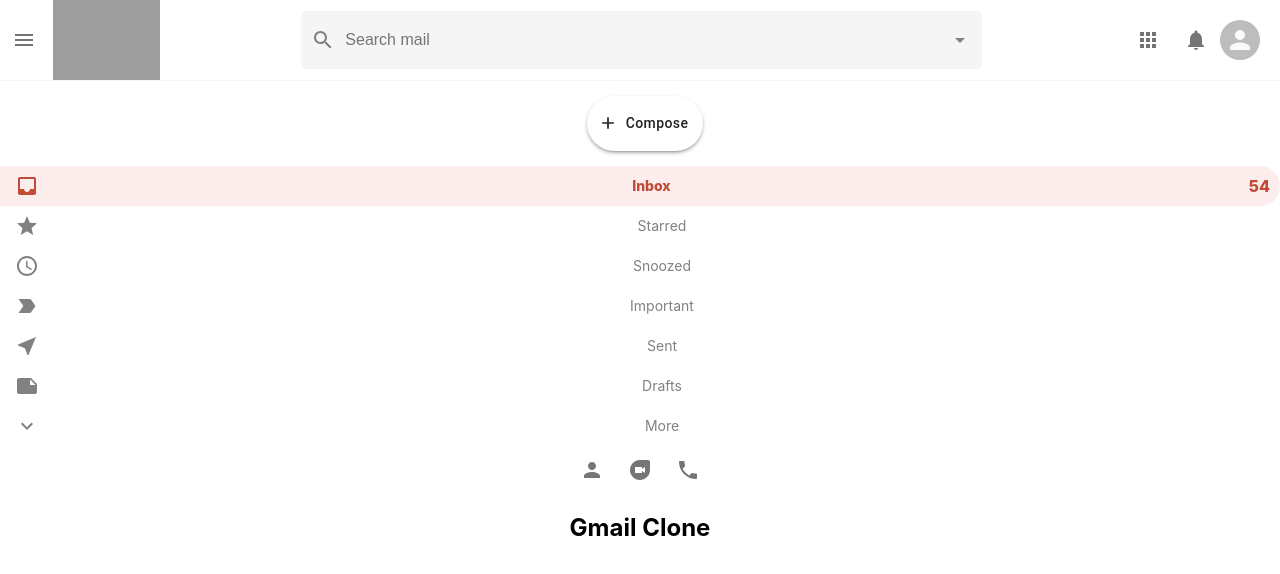
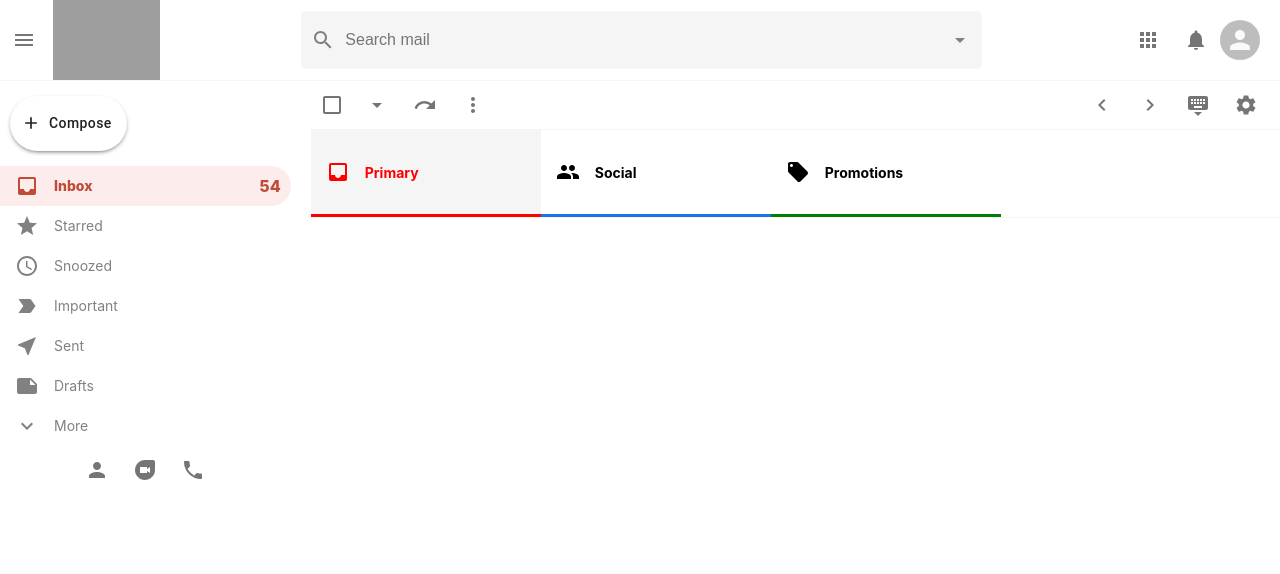
Before and after one commit to AlbertCos/Project2, a React (Create React App) app: page / in a window 1280 px wide. Shown: the top 574 px of the page. Built offline with nearby package versions, Linux system fonts and the light colour scheme; grey boxes are pictures that could not be loaded.

Commit message:
Email list built

```diff
--- a/package.json
+++ b/package.json
@@ -12,6 +12,7 @@
     "react": "^17.0.2",
     "react-dom": "^17.0.2",
     "react-redux": "^7.2.3",
+    "react-router-dom": "^5.2.0",
     "react-scripts": "4.0.3"
   },
   "scripts": {
--- a/src/App.css
+++ b/src/App.css
@@ -1,39 +1,8 @@
-.App {
-  text-align: center;
+.app__body{
+  display: flex;
+  height:100vh;
 }
 
-.App-logo {
-  height: 40vmin;
-  pointer-events: none;
+.app{
+  height:100vh;
 }
-
-@media (prefers-reduced-motion: no-preference) {
-  .App-logo {
-    animation: App-logo-float infinite 3s ease-in-out;
-  }
-}
-
-.App-header {
-  min-height: 100vh;
-  display: flex;
-  flex-direction: column;
-  align-items: center;
-  justify-content: center;
-  font-size: calc(10px + 2vmin);
-}
-
-.App-link {
-  color: rgb(112, 76, 182);
-}
-
-@keyframes App-logo-float {
-  0% {
-    transform: translateY(0);
-  }
-  50% {
-    transform: translateY(10px)
-  }
-  100% {
-    transform: translateY(0px)
-  }
-}
--- a/src/App.js
+++ b/src/App.js
@@ -2,14 +2,29 @@
 import './App.css';
 import Header from './Header';
 import Sidebar from './Sidebar';
+import {BrowserRouter as Router, Switch, Route, Link} from "react-router-dom";
+import Mail from './Mail';
+import EmailList from "./EmailList";
 
 function App() {
   return (
-    <div className="App">
-      <Header/>
-      <Sidebar/>
-      <h2>Gmail Clone</h2>
-    </div>
+    <Router>
+      <div className="app">
+        <Header/>
+        <div className="app__body">
+        <Sidebar/>
+        <Switch>
+          <Route path="/mail">
+            <Mail/>
+          </Route>
+          <Route path="/">
+            <EmailList/>
+          </Route>
+        </Switch>
+        </div>
+      </div>
+    </Router>
+
   );
 }
 
--- /dev/null
+++ b/src/EmailList.css
@@ -0,0 +1,24 @@
+.emailList{
+    flex:1;
+    overflow:scroll;
+}
+
+.emailList__settings{
+    display:flex;
+    justify-content: space-between;
+    position:sticky;
+    top:0;
+    border-bottom: 1px solid whitesmoke;
+    background-color:white;
+    z-index:999;
+    padding-right: 10px;
+}
+
+.emailList__sections{
+    position: sticky;
+    top:0;
+    display: flex;
+    border-bottom: 1px solid whitesmoke;
+    background-color:white;
+    z-index:999;
+}
--- /dev/null
+++ b/src/EmailList.js
@@ -0,0 +1,56 @@
+import React from 'react';
+import './EmailList.css';
+import {Checkbox, IconButton} from "@material-ui/core";
+import ArrowDropDownIcon from "@material-ui/icons/ArrowDropDown";
+import RedoIcon from "@material-ui/icons/Redo";
+import MoreVertIcon from "@material-ui/icons/MoreVert";
+import ChevronLeftIcon from '@material-ui/icons/ChevronLeft';
+import ChevronRightIcon from '@material-ui/icons/ChevronRight';
+import SettingsIcon from "@material-ui/icons/Settings";
+import KeyboardHideIcon from"@material-ui/icons/KeyboardHide";
+import InboxIcon from "@material-ui/icons/Inbox";
+import PeopleIcon from "@material-ui/icons/People";
+import LocalOfferIcon from "@material-ui/icons/LocalOffer";
+import Section from "./Section";
+
+function EmailList() {
+    return (
+        <div className='emailList'>
+            <div className = "emailList__settings">
+                <div className= "emailList__settingsLeft">
+                <Checkbox/>
+                <IconButton>
+                    <ArrowDropDownIcon/>
+                </IconButton>
+                <IconButton>
+                    <RedoIcon/>
+                </IconButton>
+                <IconButton>
+                    <MoreVertIcon/>
+                </IconButton>
+                </div>
+                <div className= "emailList__settingsRight">
+                <IconButton>
+                    <ChevronLeftIcon/>
+                </IconButton>
+                <IconButton>
+                    <ChevronRightIcon/>
+                </IconButton>
+                <IconButton>
+                    <KeyboardHideIcon/>
+                </IconButton>
+                <IconButton>
+                    <SettingsIcon/>
+                </IconButton>
+                </div>
+            </div>
+            <div className= "emailList__sections">
+                    <Section Icon = {InboxIcon} title="Primary" color="red" selected/>
+                    <Section Icon = {PeopleIcon} title="Social" color= "#1A73E8"/>
+                    <Section Icon = {LocalOfferIcon} title="Promotions" color="green"/>
+             </div>
+        </div>
+    );
+}
+
+export default EmailList
--- /dev/null
+++ b/src/Mail.js
@@ -0,0 +1,12 @@
+import React from 'react';
+import "./Mail.css";
+
+function Mail() {
+    return (
+        <div className = "mail">
+
+        </div>
+    )
+}
+
+export default Mail
--- /dev/null
+++ b/src/Section.css
@@ -0,0 +1,21 @@
+.section{
+    display: flex;
+    align-items: center;
+    border-bottom-width:2px;
+    padding:15px;
+    min-width: 200px;
+    cursor:pointer;
+}
+
+.section--selected{
+   background-color: whitesmoke;
+   border-width:3px !important;
+}
+.section:hover{
+    background-color: whitesmoke;
+    border-width:3px !important;
+}
+.section > h4{
+    font-size: 14px;
+    margin-left: 15px;
+}
--- /dev/null
+++ b/src/Section.js
@@ -0,0 +1,19 @@
+import React from 'react';
+import "./Section.css";
+
+function Section({Icon, title, color, selected}) {
+    return (
+        <div className= {`section ${selected && 'section--selected'}`}
+            style={{
+                borderBottom:`3px solid ${color}`,
+                color: `${selected && color}`,
+            }}>
+
+            <Icon />
+            <h4>{title}</h4>
+        </div>
+    );
+}
+
+
+export default Section
--- a/src/Sidebar.css
+++ b/src/Sidebar.css
@@ -13,3 +13,10 @@
     display:flex;
     justify-content:center;
 }
+
+.sidebar {
+    flex: 0.3;
+    max-width:300px;
+    padding-right:20px;
+
+}
--- a/src/Sidebar.js
+++ b/src/Sidebar.js
@@ -13,8 +13,6 @@
 import PersonIcon from "@material-ui/icons/Person";
 import DuoIcon from "@material-ui/icons/Duo";
 import PhoneIcon from "@material-ui/icons/Phone";
-
-
 
 
 function Sidebar() {
```
Also changed, not shown: src/Mail.css (added), 1 other file (tests, documents, lock files or other folders).
